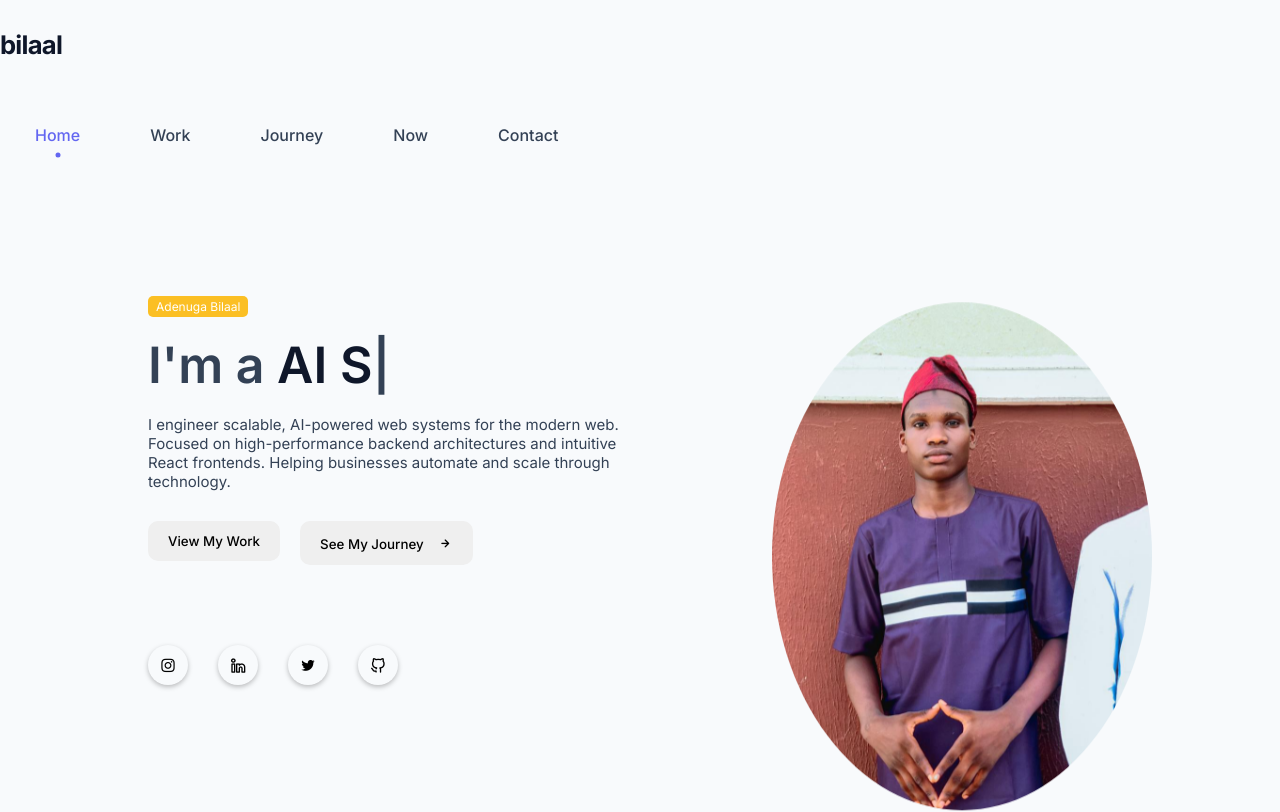
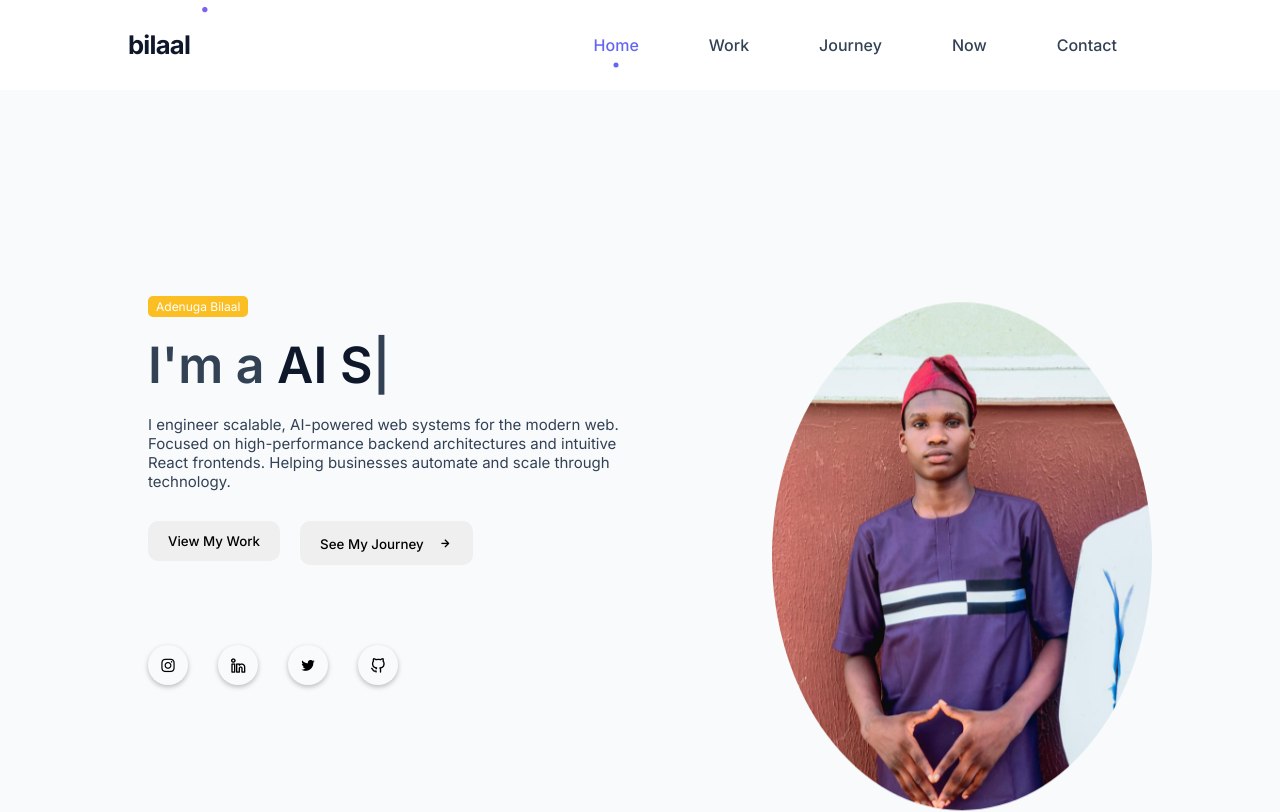
Before and after one commit to Bilaaladenuga/bilaal-portfolio., a React (Vite) app: page / in a window 1280 px wide. Shown: the top 812 px of the page. Built offline with nearby package versions, Linux system fonts and the light colour scheme.

Commit message:
Fix: navbar positioning and z-index for clickable links

```diff
--- a/src/index.css
+++ b/src/index.css
@@ -84,6 +84,7 @@ i{
 /* ------- BASE -------- */
 body{
     background: var(--body-color);
+    padding-top: 90px;
 }
 .container{
     width: 100%;
@@ -91,7 +92,24 @@ body{
     overflow-x: hidden; /* not mandatory */
 }
 
-/* Navigation Styles are handled in Navbar.jsx inline styles for dynamics, but classes here */
+/* Navigation Styles */
+#header{
+    position: fixed;
+    top: 0;
+    left: 0;
+    width: 100%;
+    height: 90px;
+    line-height: 90px;
+    background: rgba(255, 255, 255, 0.95);
+    backdrop-filter: blur(10px);
+    -webkit-backdrop-filter: blur(10px);
+    z-index: 1000;
+    display: flex;
+    align-items: center;
+    justify-content: space-between;
+    padding-inline: 10vw;
+    transition: all 0.3s ease;
+}
 .nav-logo{
    position: relative;
 }
```
